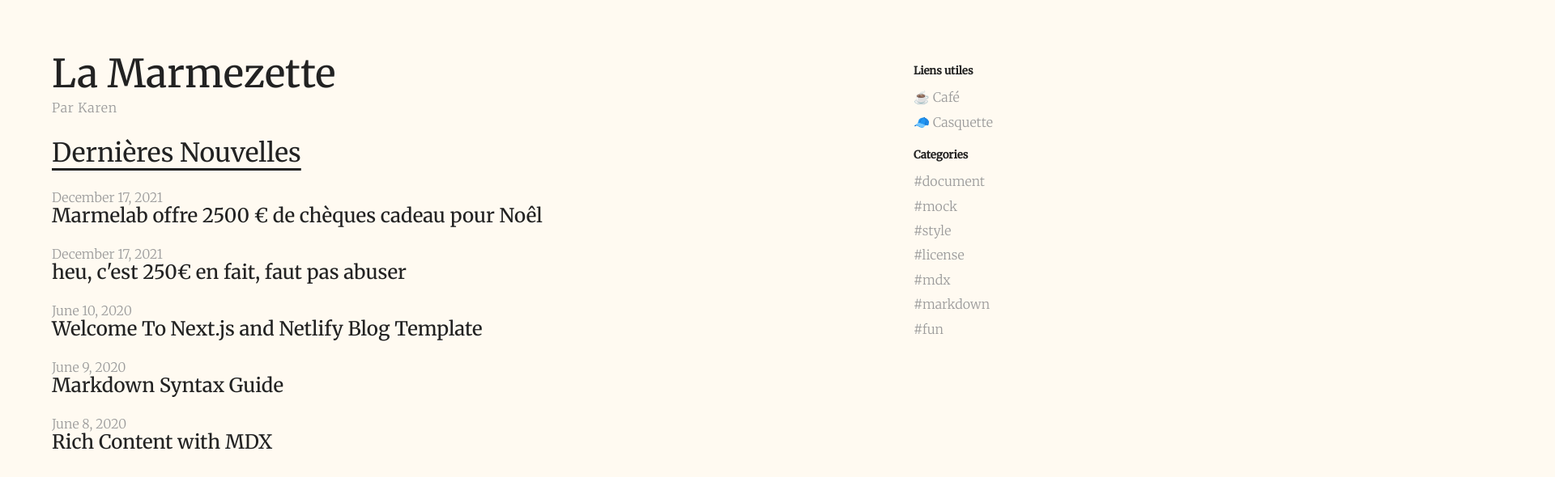
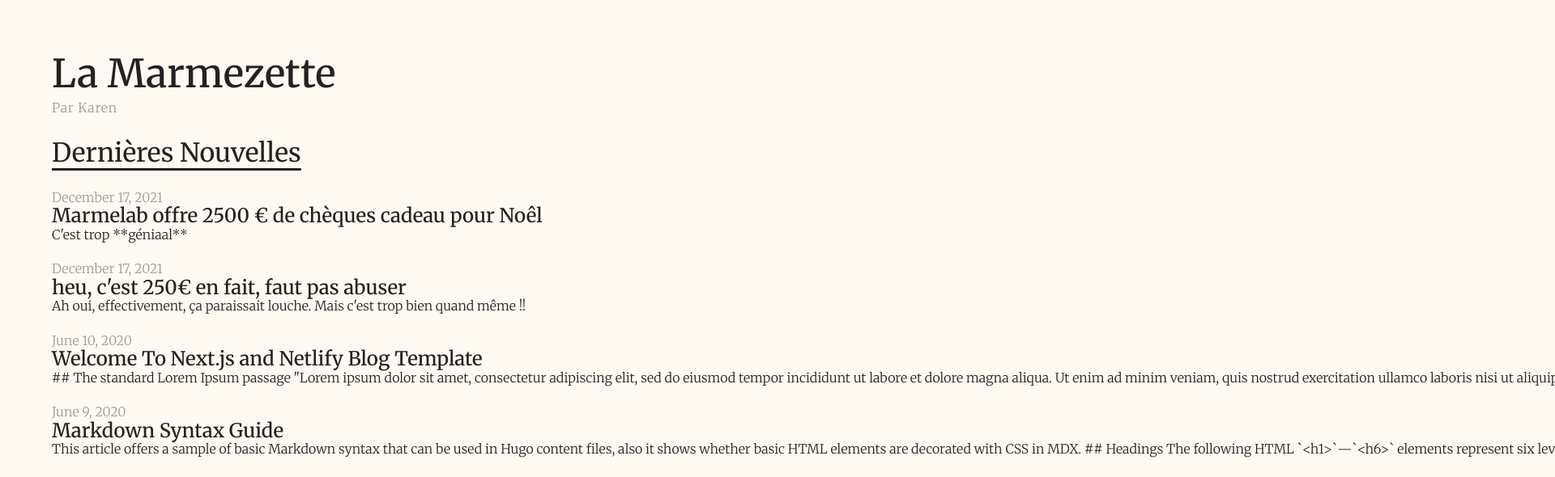
Before and after one commit to JulienMattiussi/marmenews, a Next.js app: page / in a window 1280 px wide. Shown: the top 590 px of the page at 81% size, 1920 px wide, since content can reach past the window. Built offline with nearby package versions, Linux system fonts and the light colour scheme; a web font is replaced by a local one.

Commit message:
add post content in list

```diff
--- a/src/components/PostItem.tsx
+++ b/src/components/PostItem.tsx
@@ -1,4 +1,5 @@
 import { PostContent } from "../lib/posts";
+import styles from "../../public/styles/content.module.css";
 import Date from "./Date";
 import Link from "next/link";
 import { parseISO } from "date-fns";
@@ -24,6 +25,7 @@ export default function PostItem({ post }: Props) {
             }
           `}
         </style>
+        <div className={styles.content}>{post.body}</div>
       </a>
     </Link>
   );
--- a/src/lib/posts.ts
+++ b/src/lib/posts.ts
@@ -11,6 +11,7 @@ export type PostContent = {
   readonly slug: string;
   readonly tags?: string[];
   readonly fullPath: string;
+  readonly body?: string;
 };
 
 let postCache: PostContent[];
@@ -40,8 +41,10 @@ export function fetchPostContent(): PostContent[] {
         tags: string[];
         slug: string;
         fullPath: string,
+        body: string,
       };
       matterData.fullPath = fullPath;
+      matterData.body = matterResult.content;
 
       const slug = fileName.replace(/\.mdx$/, "");
 
```
